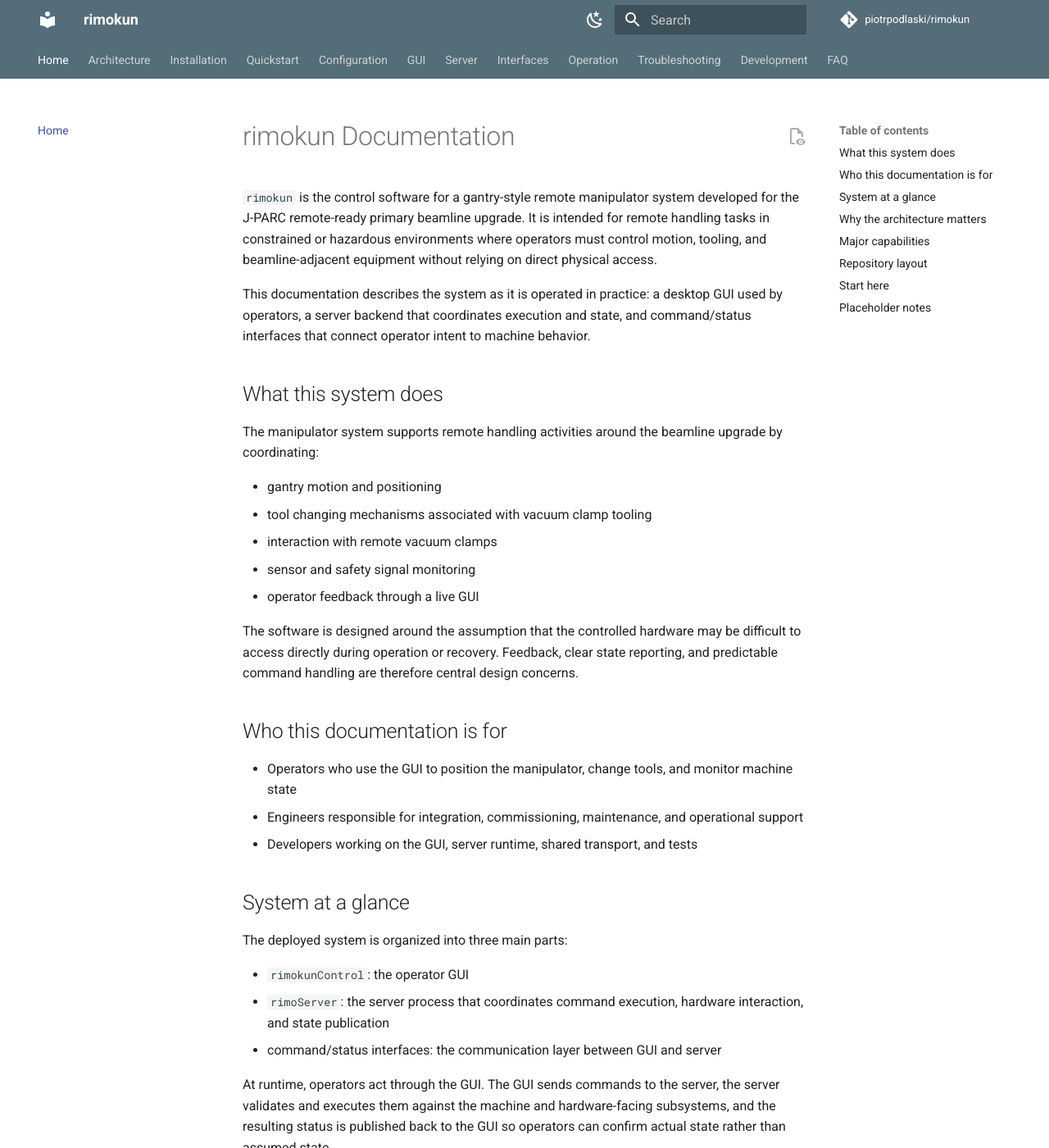
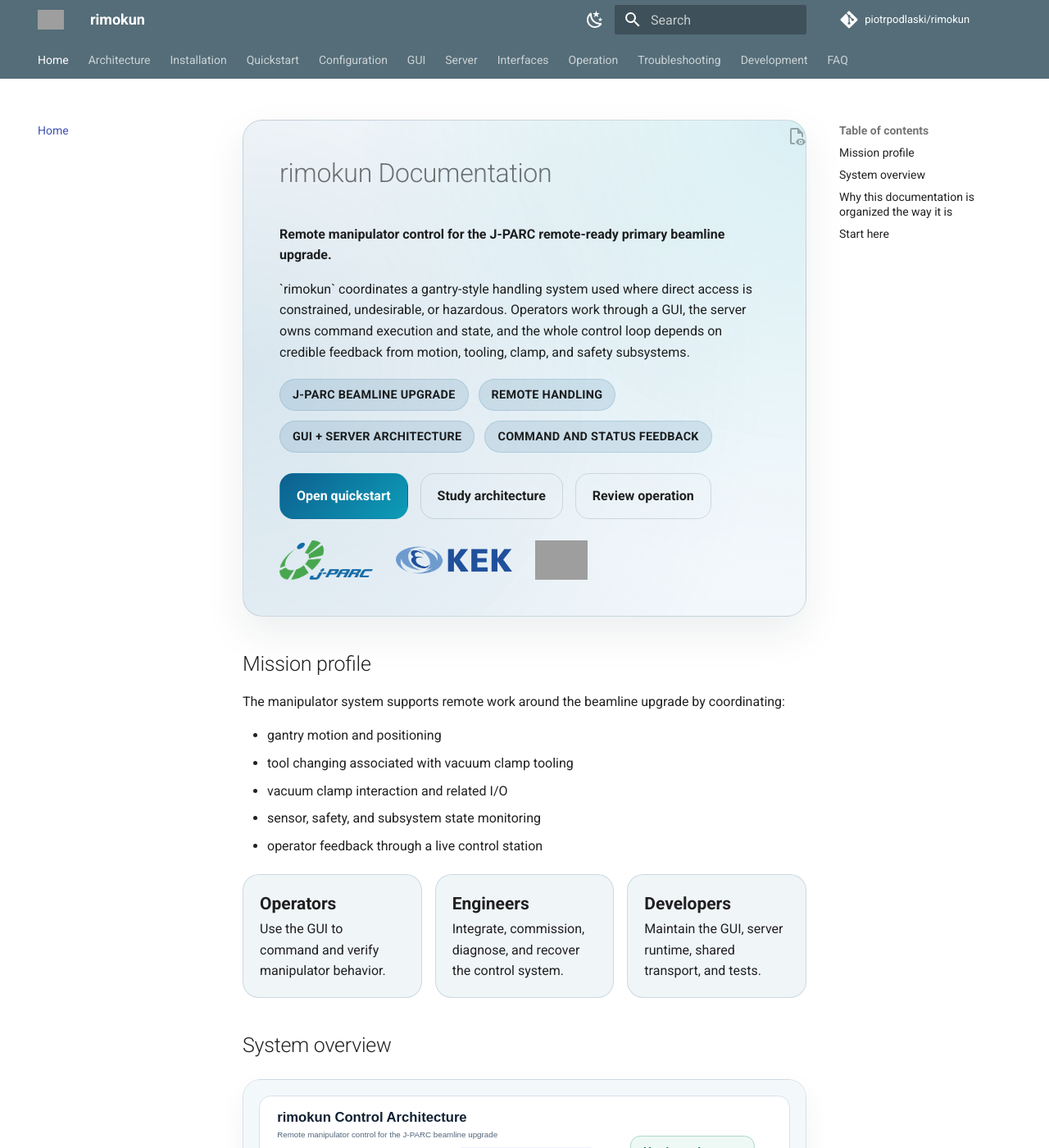
Before and after one commit to piotrpodlaski/rimokun, an MkDocs documentation site: the page built from docs/index.md, in a window 1280 px wide and 1400 px high. Shown: the whole window at 82% size. Built offline with MkDocs 1.6.1 and Material for MkDocs 9.7.7, drawn with Linux system fonts in a browser that asks for light colours; comment, search, counter and statistics services are not loaded; some of the changed text lies outside the part shown; grey boxes are pictures that could not be loaded.

Commit message:
Enhance docs presentation and visuals

```diff
--- a/docs/architecture.md
+++ b/docs/architecture.md
@@ -13,6 +13,11 @@ The main runtime model is:
 5. The server executes or rejects those commands and publishes current state.
 
 This separation is deliberate. In a remote handling environment, the control path must be centralized and the feedback path must remain authoritative.
+
+<div class="diagram-frame">
+  <img src="assets/images/system-architecture.svg" alt="High-level architecture diagram for rimokun">
+  <div class="figure-note">The GUI is the operator surface, the server is the execution authority, and the hardware-facing layer provides the feedback needed to confirm motion, tool changes, and clamp state.</div>
+</div>
 
 ## Major components
 
@@ -86,6 +91,11 @@ Typical command categories for this system include:
 
 Interface structure and lifecycle expectations are covered in [Interfaces](interfaces.md).
 
+<div class="diagram-frame">
+  <img src="assets/images/command-lifecycle.svg" alt="Diagram showing command lifecycle from issued to completed or failed">
+  <div class="figure-note">A response that says a command was accepted does not by itself prove that the manipulator reached the requested state. Completion is confirmed through subsequent status updates and subsystem feedback.</div>
+</div>
+
 ## Status flow
 
 The status path is hardware-informed feedback:
@@ -134,6 +144,14 @@ The current repository shows a local IPC-based default configuration for GUI/ser
 
 That indicates a same-host control station model as the current baseline. If production deployment uses a different topology, document that explicitly when finalized.
 
+## Practical reading path
+
+Use this page together with:
+
+- [Interfaces](interfaces.md) to understand how command and status channels separate acknowledgement from completion
+- [Server](server.md) to see where ordering, validation, and state aggregation live
+- [GUI](gui.md) to understand how operators consume the feedback path
+
 ## Related pages
 
 - [Interfaces](interfaces.md) for command and status behavior
--- /dev/null
+++ b/docs/assets/stylesheets/extra.css
@@ -0,0 +1,210 @@
+:root {
+  --rimokun-ink: #102033;
+  --rimokun-steel: #52657a;
+  --rimokun-line: rgba(55, 88, 118, 0.18);
+  --rimokun-panel: linear-gradient(180deg, rgba(255, 255, 255, 0.96), rgba(242, 247, 251, 0.96));
+  --rimokun-panel-dark: linear-gradient(180deg, rgba(24, 33, 45, 0.96), rgba(17, 25, 35, 0.96));
+  --rimokun-blue: #0d5f8f;
+  --rimokun-cyan: #0d9db8;
+  --rimokun-amber: #d59a2a;
+}
+
+[data-md-color-scheme="slate"] {
+  --rimokun-line: rgba(150, 188, 222, 0.16);
+}
+
+.hero {
+  padding: 2.2rem;
+  border: 1px solid var(--rimokun-line);
+  border-radius: 1.2rem;
+  background:
+    radial-gradient(circle at top right, rgba(13, 157, 184, 0.16), transparent 28rem),
+    radial-gradient(circle at left center, rgba(13, 95, 143, 0.14), transparent 32rem),
+    var(--rimokun-panel);
+  box-shadow: 0 20px 50px rgba(15, 35, 55, 0.08);
+}
+
+[data-md-color-scheme="slate"] .hero {
+  background:
+    radial-gradient(circle at top right, rgba(13, 157, 184, 0.18), transparent 28rem),
+    radial-gradient(circle at left center, rgba(13, 95, 143, 0.2), transparent 32rem),
+    var(--rimokun-panel-dark);
+  box-shadow: none;
+}
+
+.hero h1,
+.hero h2,
+.hero h3 {
+  margin-top: 0;
+}
+
+.hero p:last-child {
+  margin-bottom: 0;
+}
+
+.hero-badges {
+  display: flex;
+  gap: 0.6rem;
+  flex-wrap: wrap;
+  margin: 1rem 0 1.2rem;
+}
+
+.hero-badge {
+  display: inline-block;
+  padding: 0.35rem 0.75rem;
+  border-radius: 999px;
+  background: rgba(13, 95, 143, 0.12);
+  border: 1px solid rgba(13, 95, 143, 0.14);
+  font-size: 0.72rem;
+  font-weight: 700;
+  letter-spacing: 0.02em;
+  text-transform: uppercase;
+}
+
+.brand-strip {
+  display: flex;
+  flex-wrap: wrap;
+  gap: 1rem;
+  align-items: center;
+  margin-top: 1.3rem;
+}
+
+.brand-strip img {
+  height: 48px;
+  width: auto;
+  object-fit: contain;
+  filter: saturate(0.94);
+}
+
+.card-grid {
+  display: grid;
+  grid-template-columns: repeat(auto-fit, minmax(220px, 1fr));
+  gap: 1rem;
+  margin: 1.2rem 0 1.8rem;
+}
+
+.card {
+  padding: 1rem 1.05rem;
+  border: 1px solid var(--rimokun-line);
+  border-radius: 1rem;
+  background: var(--rimokun-panel);
+  box-shadow: 0 10px 28px rgba(14, 31, 48, 0.05);
+}
+
+[data-md-color-scheme="slate"] .card {
+  background: var(--rimokun-panel-dark);
+  box-shadow: none;
+}
+
+.card h3 {
+  margin-top: 0;
+  margin-bottom: 0.45rem;
+  font-size: 1rem;
+}
+
+.card p {
+  margin: 0;
+  color: var(--rimokun-steel);
+}
+
+[data-md-color-scheme="slate"] .card p {
+  color: rgba(221, 235, 247, 0.78);
+}
+
+.cta-row {
+  display: flex;
+  gap: 0.75rem;
+  flex-wrap: wrap;
+  margin-top: 1.25rem;
+}
+
+.cta-row a {
+  display: inline-block;
+  padding: 0.7rem 1rem;
+  border-radius: 0.85rem;
+  border: 1px solid var(--rimokun-line);
+  text-decoration: none;
+  font-weight: 700;
+}
+
+.cta-row a.primary {
+  background: linear-gradient(135deg, var(--rimokun-blue), var(--rimokun-cyan));
+  color: white;
+  border-color: transparent;
+}
+
+.cta-row a.secondary {
+  color: inherit;
+}
+
+.diagram-frame,
+.shot-frame {
+  margin: 1.2rem 0 1.6rem;
+  border: 1px solid var(--rimokun-line);
+  border-radius: 1.1rem;
+  overflow: hidden;
+  background: var(--rimokun-panel);
+  box-shadow: 0 12px 32px rgba(16, 30, 48, 0.05);
+}
+
+[data-md-color-scheme="slate"] .diagram-frame,
+[data-md-color-scheme="slate"] .shot-frame {
+  background: var(--rimokun-panel-dark);
+  box-shadow: none;
+}
+
+.diagram-frame img,
+.shot-frame img {
+  display: block;
+  width: 100%;
+  height: auto;
+}
+
+.figure-note {
+  padding: 0.9rem 1rem 1rem;
+  font-size: 0.86rem;
+  color: var(--rimokun-steel);
+  border-top: 1px solid var(--rimokun-line);
+}
+
+[data-md-color-scheme="slate"] .figure-note {
+  color: rgba(221, 235, 247, 0.78);
+}
+
+.screenshot-grid {
+  display: grid;
+  grid-template-columns: repeat(auto-fit, minmax(280px, 1fr));
+  gap: 1rem;
+  margin: 1rem 0 1.8rem;
+}
+
+.callout {
+  padding: 1rem 1.1rem;
+  border-left: 4px solid var(--rimokun-amber);
+  border-radius: 0.85rem;
+  background: rgba(213, 154, 42, 0.08);
+  margin: 1.2rem 0;
+}
+
+.metric-strip {
+  display: grid;
+  grid-template-columns: repeat(auto-fit, minmax(180px, 1fr));
+  gap: 0.8rem;
+  margin: 1.1rem 0 1.7rem;
+}
+
+.metric {
+  padding: 0.95rem 1rem;
+  border: 1px solid var(--rimokun-line);
+  border-radius: 1rem;
+  background: rgba(13, 95, 143, 0.06);
+}
+
+.metric strong {
+  display: block;
+  font-size: 1.05rem;
+}
+
+.tight-list li + li {
+  margin-top: 0.22rem;
+}
--- a/docs/index.md
+++ b/docs/index.md
@@ -1,71 +1,85 @@
-# rimokun Documentation
+<div class="hero">
+  <h1>rimokun Documentation</h1>
+  <p><strong>Remote manipulator control for the J-PARC remote-ready primary beamline upgrade.</strong></p>
+  <p>`rimokun` coordinates a gantry-style handling system used where direct access is constrained, undesirable, or hazardous. Operators work through a GUI, the server owns command execution and state, and the whole control loop depends on credible feedback from motion, tooling, clamp, and safety subsystems.</p>
+  <div class="hero-badges">
+    <span class="hero-badge">J-PARC beamline upgrade</span>
+    <span class="hero-badge">Remote handling</span>
+    <span class="hero-badge">GUI + server architecture</span>
+    <span class="hero-badge">Command and status feedback</span>
+  </div>
+  <div class="cta-row">
+    <a class="primary" href="quickstart.md">Open quickstart</a>
+    <a class="secondary" href="architecture.md">Study architecture</a>
+    <a class="secondary" href="operation.md">Review operation</a>
+  </div>
+  <div class="brand-strip">
+    <img src="assets/images/jparc-logo.png" alt="J-PARC logo">
+    <img src="assets/images/kek-logo.png" alt="KEK logo">
+    <img src="assets/images/rimokun-logo.png" alt="rimokun logo">
+  </div>
+</div>
 
-`rimokun` is the control software for a gantry-style remote manipulator system developed for the J-PARC remote-ready primary beamline upgrade. It is intended for remote handling tasks in constrained or hazardous environments where operators must control motion, tooling, and beamline-adjacent equipment without relying on direct physical access.
+## Mission profile
 
-This documentation describes the system as it is operated in practice: a desktop GUI used by operators, a server backend that coordinates execution and state, and command/status interfaces that connect operator intent to machine behavior.
-
-## What this system does
-
-The manipulator system supports remote handling activities around the beamline upgrade by coordinating:
+The manipulator system supports remote work around the beamline upgrade by coordinating:
 
 - gantry motion and positioning
-- tool changing mechanisms associated with vacuum clamp tooling
-- interaction with remote vacuum clamps
-- sensor and safety signal monitoring
-- operator feedback through a live GUI
+- tool changing associated with vacuum clamp tooling
+- vacuum clamp interaction and related I/O
+- sensor, safety, and subsystem state monitoring
+- operator feedback through a live control station
 
-The software is designed around the assumption that the controlled hardware may be difficult to access directly during operation or recovery. Feedback, clear state reporting, and predictable command handling are therefore central design concerns.
+<div class="metric-strip">
+  <div class="metric"><strong>Operators</strong>Use the GUI to command and verify manipulator behavior.</div>
+  <div class="metric"><strong>Engineers</strong>Integrate, commission, diagnose, and recover the control system.</div>
+  <div class="metric"><strong>Developers</strong>Maintain the GUI, server runtime, shared transport, and tests.</div>
+</div>
 
-## Who this documentation is for
+## System overview
 
-- Operators who use the GUI to position the manipulator, change tools, and monitor machine state
-- Engineers responsible for integration, commissioning, maintenance, and operational support
-- Developers working on the GUI, server runtime, shared transport, and tests
+<div class="diagram-frame">
+  <img src="assets/images/system-architecture.svg" alt="Diagram showing GUI, server runtime, and hardware layer">
+  <div class="figure-note">The system is built around a single authoritative server runtime. Operators act through the GUI, while hardware feedback flows back through the server so that published status reflects actual runtime state rather than optimistic UI assumptions.</div>
+</div>
 
-## System at a glance
+## Why this documentation is organized the way it is
 
-The deployed system is organized into three main parts:
+This is not an API-first project. For a beamline manipulator used remotely, the central questions are:
 
-- `rimokunControl`: the operator GUI
-- `rimoServer`: the server process that coordinates command execution, hardware interaction, and state publication
-- command/status interfaces: the communication layer between GUI and server
+- what state the machine is in now
+- whether a command was only accepted or actually completed
+- how tooling and clamp operations are confirmed
+- how operators recover when feedback is missing or contradictory
 
-At runtime, operators act through the GUI. The GUI sends commands to the server, the server validates and executes them against the machine and hardware-facing subsystems, and the resulting status is published back to the GUI so operators can confirm actual state rather than assumed state.
+Those concerns drive the documentation structure:
 
-## Why the architecture matters
-
-For a remote manipulator used in a beamline environment, the software cannot behave like a loose collection of independent tools. The control path and the feedback path must stay aligned:
-
-- motion and actuation commands must be routed through a single coordinating runtime
-- status must reflect the actual machine state as seen by the server and hardware layer
-- faults, communication loss, and stale feedback must be visible to operators quickly
-
-The details of that design are covered in [Architecture](architecture.md) and [Interfaces](interfaces.md).
-
-## Major capabilities
-
-- operator control through a dedicated desktop GUI
-- centralized server-side command handling and machine coordination
-- live publication of manipulator, tool, and subsystem status
-- YAML-based runtime configuration
-- automated tests for command handling, state updates, and integration points
-
-## Repository layout
-
-The repository reflects the system boundary directly:
-
-- `GUI/` contains the Qt operator interface
-- `Server/` contains the machine runtime and command handling logic
-- `Utilities/` contains shared configuration, transport, logging, and common state types
-- `Config/rimokun.yaml` provides the current example runtime configuration
+<div class="card-grid">
+  <div class="card">
+    <h3>Architecture</h3>
+    <p>How the GUI, server, and hardware-facing subsystems fit together for deterministic control and feedback.</p>
+  </div>
+  <div class="card">
+    <h3>Interfaces</h3>
+    <p>How commands and status updates carry operator intent and machine truth across the process boundary.</p>
+  </div>
+  <div class="card">
+    <h3>Operation</h3>
+    <p>How beamline bring-up, tool switching, clamp interaction, and safe shutdown should be handled in practice.</p>
+  </div>
+  <div class="card">
+    <h3>Troubleshooting</h3>
+    <p>How to localize failures to transport, execution, status publication, tooling, or sensor paths.</p>
+  </div>
+</div>
 
 ## Start here
 
-- [Installation](installation.md) for prerequisites and setup
-- [Quickstart](quickstart.md) for the fastest path to a local run
-- [Operation](operation.md) for day-to-day bring-up and shutdown guidance
-- [Troubleshooting](troubleshooting.md) for common runtime failures
+- [Installation](installation.md) for prerequisites and local setup
+- [Quickstart](quickstart.md) for the fastest path to a running GUI and server
+- [Architecture](architecture.md) for the control model
+- [Operation](operation.md) for bring-up, tool changes, clamp interaction, and shutdown
 
-## Placeholder notes
-
-Some deployment details are still project placeholders, including formal service definitions, exact production topology, and any externally published interface contract. Those gaps are marked explicitly rather than filled with guessed behavior.
+<div class="callout">
+  <strong>Note:</strong> some deployment-specific details are still placeholders, including any formal external protocol publication and production service topology. Those gaps are marked explicitly rather than filled with guessed behavior.
+</div>
--- a/mkdocs.yml
+++ b/mkdocs.yml
@@ -6,6 +6,7 @@ repo_name: piotrpodlaski/rimokun
 
 theme:
   name: material
+  logo: assets/images/rimokun-logo.png
   features:
     - navigation.tabs
     - navigation.sections
@@ -32,6 +33,9 @@ theme:
 
 plugins:
   - search
+
+extra_css:
+  - assets/stylesheets/extra.css
 
 markdown_extensions:
   - admonition
```
Also changed, not shown: docs/gui.md (+20 -0 lines), docs/assets/images/command-lifecycle.svg (added), docs/assets/images/gui-main-placeholder.svg (added), docs/assets/images/gui-panels-placeholder.svg (added), docs/assets/images/jparc-logo.png (added), docs/assets/images/kek-logo.png (added), docs/assets/images/system-architecture.svg (added), 1 other file.
